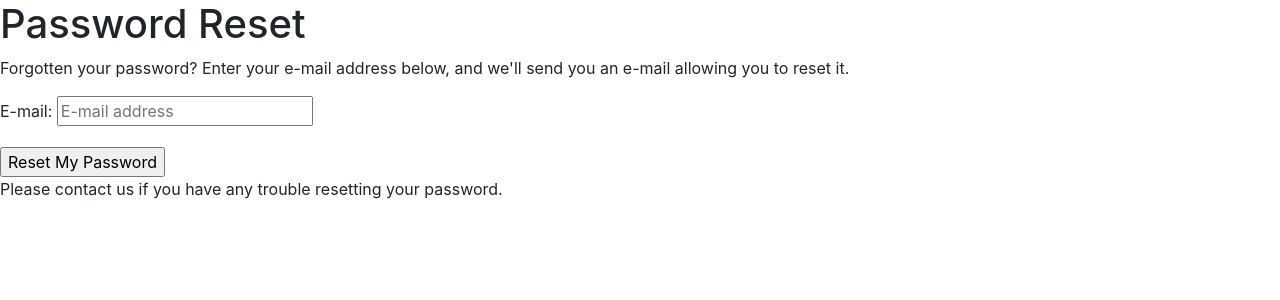
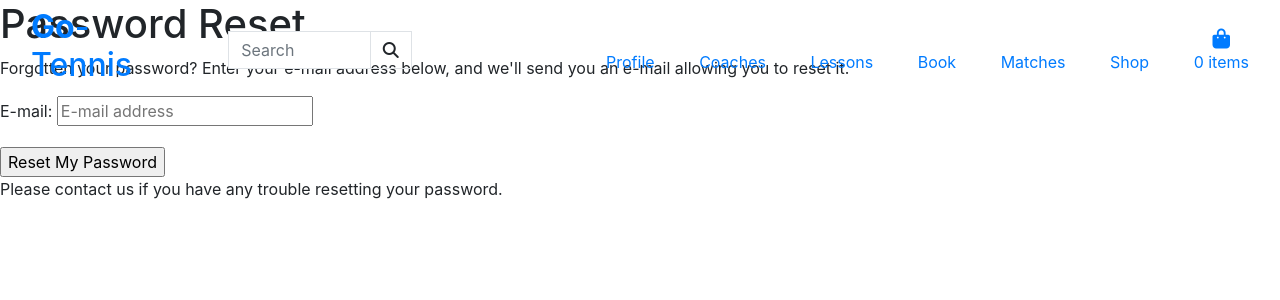
Before and after one commit to keeks-mtl/go-tennis, a Django app: page /accounts/password/reset/ in a window 1280 px wide. Shown: the top 300 px of the page. Run offline with Django 3.2, Linux system fonts and the light colour scheme; parts of the project's set-up code (start-up, migrations or seed data) failed here and were passed over; some libraries are stand-ins or nearby versions.

Commit message:
Add main page header

```diff
--- a/templates/base.html
+++ b/templates/base.html
@@ -33,7 +33,107 @@
     <title>Go-Tennis {% block extra_title %}{% endblock %}</title>
   </head>
   <body>
-    <header class="container-fluid fixed-top"></header>
+    <header class="container-fluid fixed-top">
+        <div class="row">
+            <div class="col-12 col-lg-2 my-auto py-1 py-lg-0 text-lg-left">
+                <a href="{% url 'home' %}" class="nav-link main-logo-link">
+                    <h2><strong>Go</strong>-Tennis</h2>
+                </a>
+            </div>
+            <div class="col-12 col-lg-2 my-auto py-1 py-lg-0">
+                <form method="GET" action="">
+                    <div class="input-group w-100">
+                        <input class="form-control border border-black rounded-0" type="text" name="q" placeholder="Search">
+                        <div class="input-group-append">
+                            <button class="form-control btn btn-black border border-black rounded-0" type="submit">
+                                <span class="icon">
+                                    <i class="fas fa-search"></i>
+                                </span>
+                            </button>
+                        </div>
+                    </div>
+                </form>
+            </div>
+            <div class="col-12 col-lg-8 my-auto py-1 py-lg-0">
+                <ul class="list-inline list-unstyled text-center text-lg-right my-0">
+                    <li class="list-inline-item dropdown">
+                        <a class="text-black nav-link" href="#" id="user-options" data-toggle="dropdown" aria-haspopup="true" aria-expanded="false">
+                            <div class="text-center">
+                                <p class="my-0">Profile</p>
+                            </div>
+                        </a>
+                        <div class="dropdown-menu border-0" aria-labelledby="user-options">
+                            {% if request.user.is_authenticated %}
+                                {% if request.user.is_superuser %}
+                                    <a href="" class="dropdown-item">Product Management</a>
+                                {% endif %}
+                                <a href="" class="dropdown-item">My Profile</a>
+                                <a href="{% url 'account_logout' %}" class="dropdown-item">Logout</a>
+                            {% else %}
+                                <a href="{% url 'account_signup' %}" class="dropdown-item">Register</a>
+                                <a href="{% url 'account_login' %}" class="dropdown-item">Login</a>
+                            {% endif %}
+                        </div>
+                    </li>
+                    <li class="list-inline-item">
+                         <a class="text-black nav-link" href="">
+                            <div class="text-center">
+                                <p class="my-0">
+                                    Coaches
+                                </p>
+                            </div>
+                        </a>
+                    </li>
+                    <li class="list-inline-item">
+                         <a class="text-black nav-link" href="">
+                            <div class="text-center">
+                                <p class="my-0">
+                                    Lessons
+                                </p>
+                            </div>
+                        </a>
+                    </li>
+                    <li class="list-inline-item">
+                         <a class="text-black nav-link" href="">
+                            <div class="text-center">
+                                <p class="my-0">
+                                    Book
+                                </p>
+                            </div>
+                        </a>
+                    </li>
+                    <li class="list-inline-item">
+                         <a class="text-black nav-link" href="">
+                            <div class="text-center">
+                                <p class="my-0">
+                                    Matches
+                                </p>
+                            </div>
+                        </a>
+                    </li>
+                    <li class="list-inline-item">
+                         <a class="text-black nav-link" href="">
+                            <div class="text-center">
+                                <p class="my-0">
+                                    Shop
+                                </p>
+                            </div>
+                        </a>
+                    </li>
+                    <li class="list-inline-item">
+                         <a class="text-black nav-link" href="">
+                            <div class="text-center">
+                                <div><i class="fas fa-shopping-bag fa-lg"></i></div>
+                                <p class="my-0">
+                                    0 items
+                                </p>
+                            </div>
+                        </a>
+                    </li>
+                </ul>
+            </div>
+        </div>
+    </header>
 
     {% if messages %}
         <div class="message-container"></div>
```
